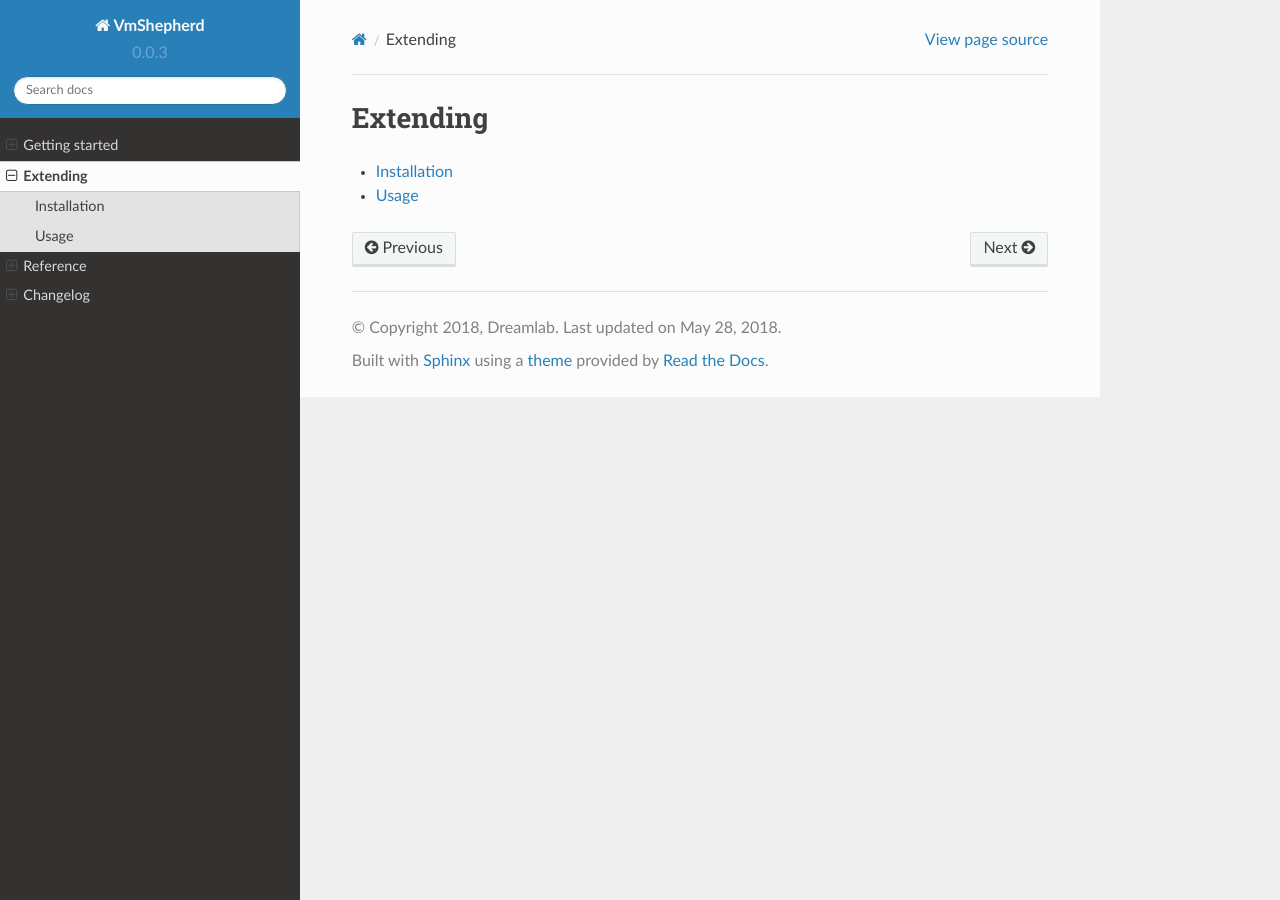
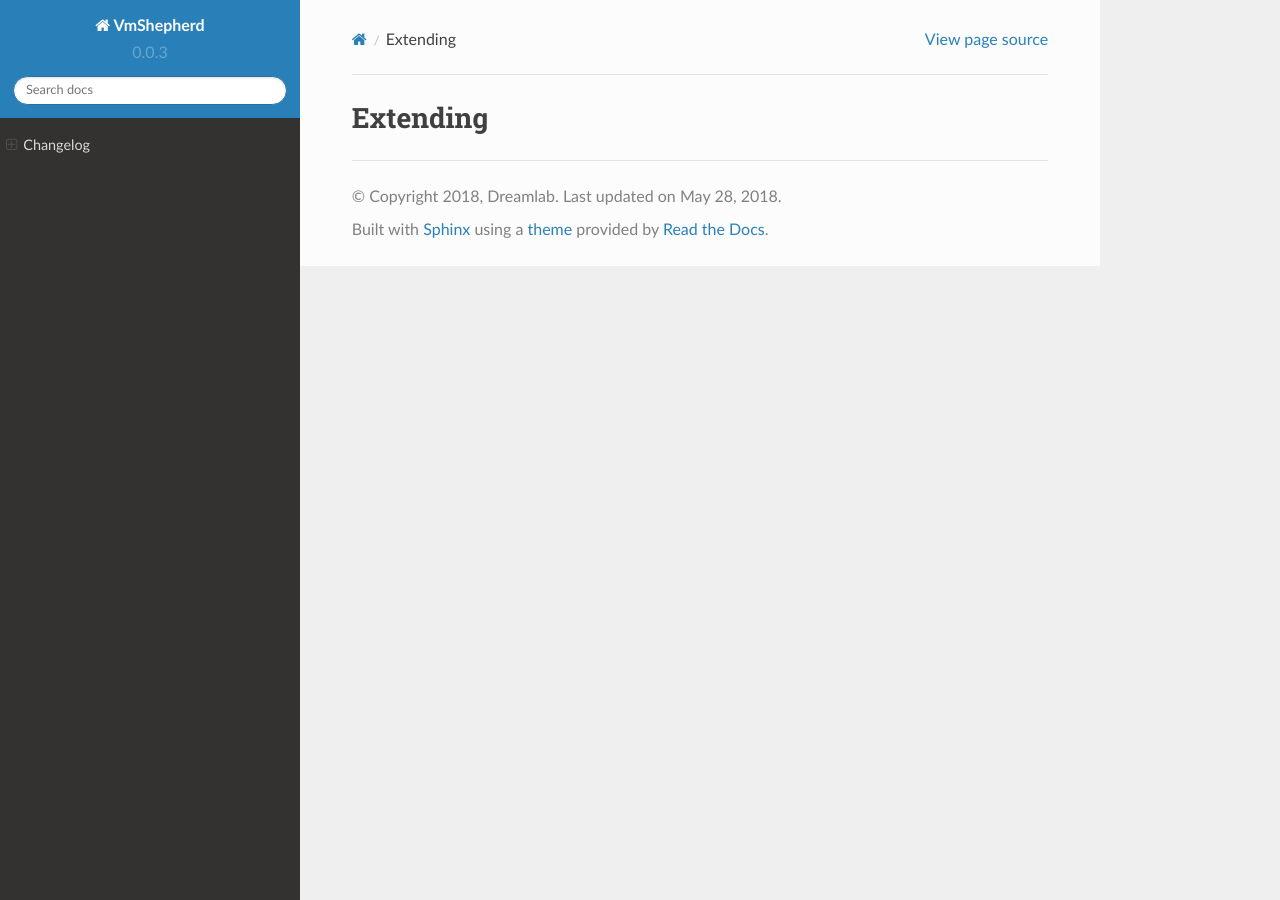
Before and after one commit to DreamLab/VmShepherd, a Sphinx documentation site: the page built from docs/extending.rst, in a window 1280 px wide. Built offline with Sphinx 7.4.7 and the Read the Docs theme 2.0.0, drawn with Linux system fonts in a browser that asks for light colours; pages that are not in the unit, such as notebooks, are missing from menus.

Commit message:
some fixes

```diff
--- a/docs/extending.rst
+++ b/docs/extending.rst
@@ -4,6 +4,3 @@ Extending
 
 .. toctree::
    :maxdepth: 2
-
-   installation
-   usage
--- a/docs/getting_started.rst
+++ /dev/null
@@ -1,9 +0,0 @@
-===============
-Getting started
-===============
-
-.. toctree::
-   :maxdepth: 2
-
-   installation
-   usage
--- a/docs/index.rst
+++ b/docs/index.rst
@@ -5,9 +5,7 @@ VmShepherd
 .. toctree::
    :maxdepth: 2
 
-   getting_started
-   extending
-   reference/index
+   user/getting_started
    changelog
 
 Indices and tables
--- a/docs/installation.rst
+++ /dev/null
@@ -1,7 +0,0 @@
-============
-Installation
-============
-
-At the command line::
-
-    pip install vmshepherd
--- a/docs/reference/index.rst
+++ /dev/null
@@ -1,7 +0,0 @@
-Reference
-=========
-
-.. toctree::
-    :glob:
-
-    vmshepherd*
```
Also changed, not shown: docs/reference/vmshepherd.rst (deleted, +0 -9 lines).
